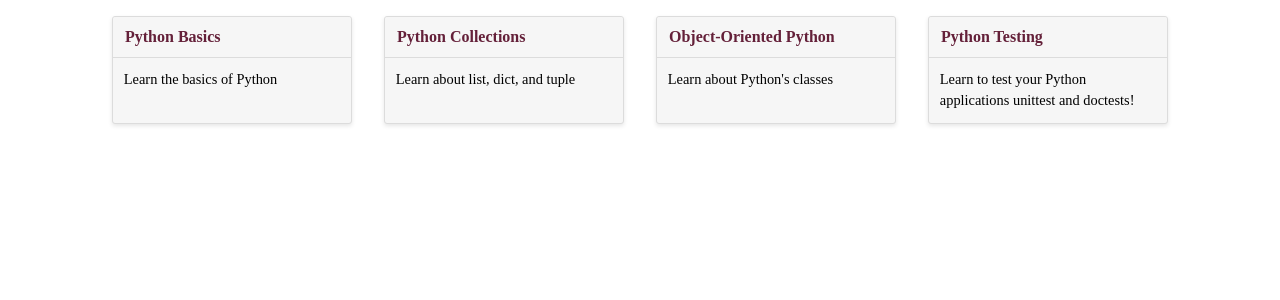
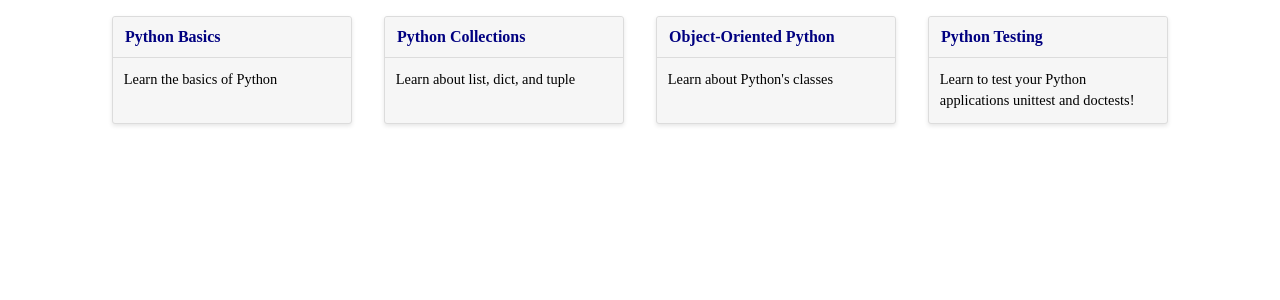
Before and after one commit to dabrodev/django-lms, a Django app: page /courses/ in a window 1280 px wide. Shown: the part 90-390 px from the top of the page. Run offline with Django 3.2, Linux system fonts and the light colour scheme; data comes from the database, SQL or seed files in the repository.

Commit message:
added app specific static files

```diff
--- /dev/null
+++ b/courses/static/courses/css/courses.css
@@ -0,0 +1,4 @@
+.card header a {
+
+	color: #000080;
+}
--- a/courses/templates/courses/course_list.html
+++ b/courses/templates/courses/course_list.html
@@ -1,6 +1,10 @@
 {% extends "layout.html" %}
+{% load static from staticfiles %}
 
+{% block static %}<link rel="stylesheet" href="{% static 'courses/css/courses.css' %}">{% endblock %}
 {% block title %}Courses{{block.super}}{% endblock %}
+
+
 
 {% block content%}
 <div class="cards">
--- a/templates/layout.html
+++ b/templates/layout.html
@@ -5,6 +5,7 @@
 	<meta charset="UTF-8">
 	<title>{% block title %}| Learning Site{% endblock %}</title>
 	<link rel="stylesheet" href="{% static 'css/layout.css' %}">
+	{% block static %}{% endblock %}
 <body>
 	<div class="site-container">
 		<nav>
```
